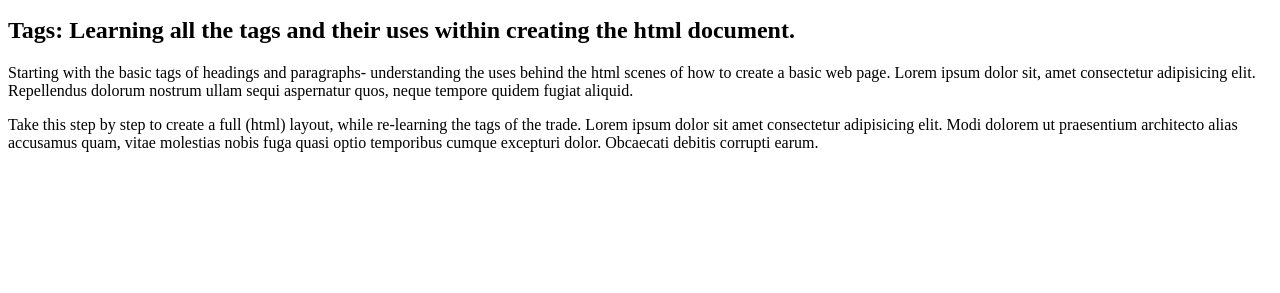
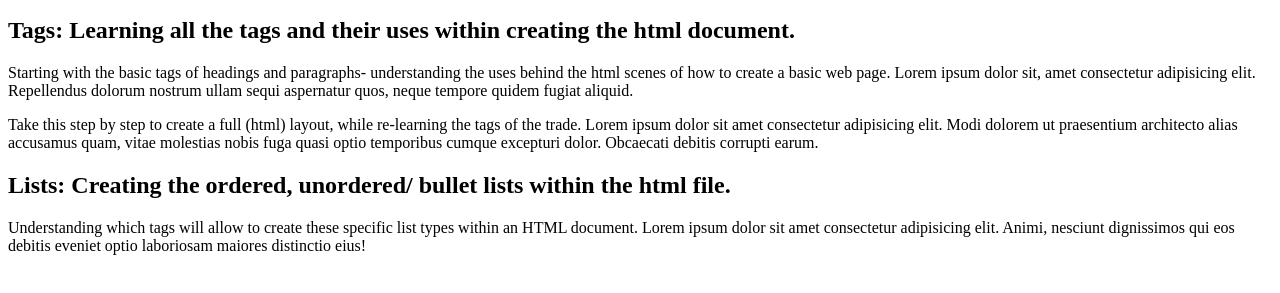
Before and after one commit to jacurtis813/beginner_course, a plain HTML site: page index.html in a window 1280 px wide. Shown: the part 119-412 px from the top of the page. Drawn offline with Linux system fonts and the light colour scheme.

Commit message:
Next step, using and creating lists within the HTML document.

```diff
--- a/index.html
+++ b/index.html
@@ -21,6 +21,12 @@
     <p>Take this step by step to create a full (html) layout, while re-learning the tags of the trade. Lorem ipsum dolor
         sit amet consectetur adipisicing elit. Modi dolorem ut praesentium architecto alias accusamus quam, vitae
         molestias nobis fuga quasi optio temporibus cumque excepturi dolor. Obcaecati debitis corrupti earum.</p>
+
+    <h2>Lists: Creating the ordered, unordered/ bullet lists within the html file.</h2>
+
+    <P>Understanding which tags will allow to create these specific list types within an HTML document. Lorem ipsum
+        dolor sit amet consectetur adipisicing elit. Animi, nesciunt dignissimos qui eos debitis eveniet optio
+        laboriosam maiores distinctio eius!</P>
 </body>
 
 </html>
```
Also changed, not shown: 1 other file.
